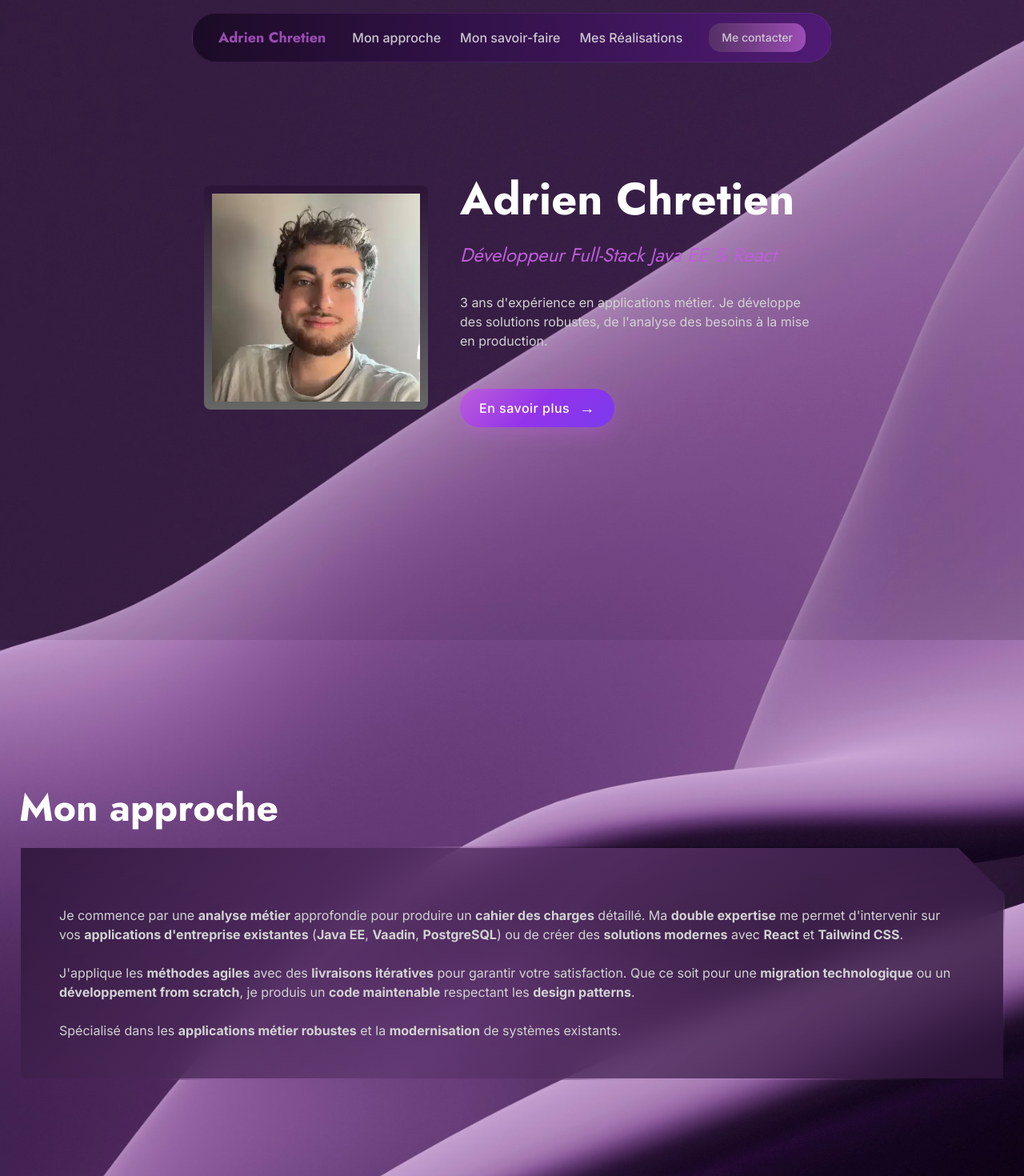
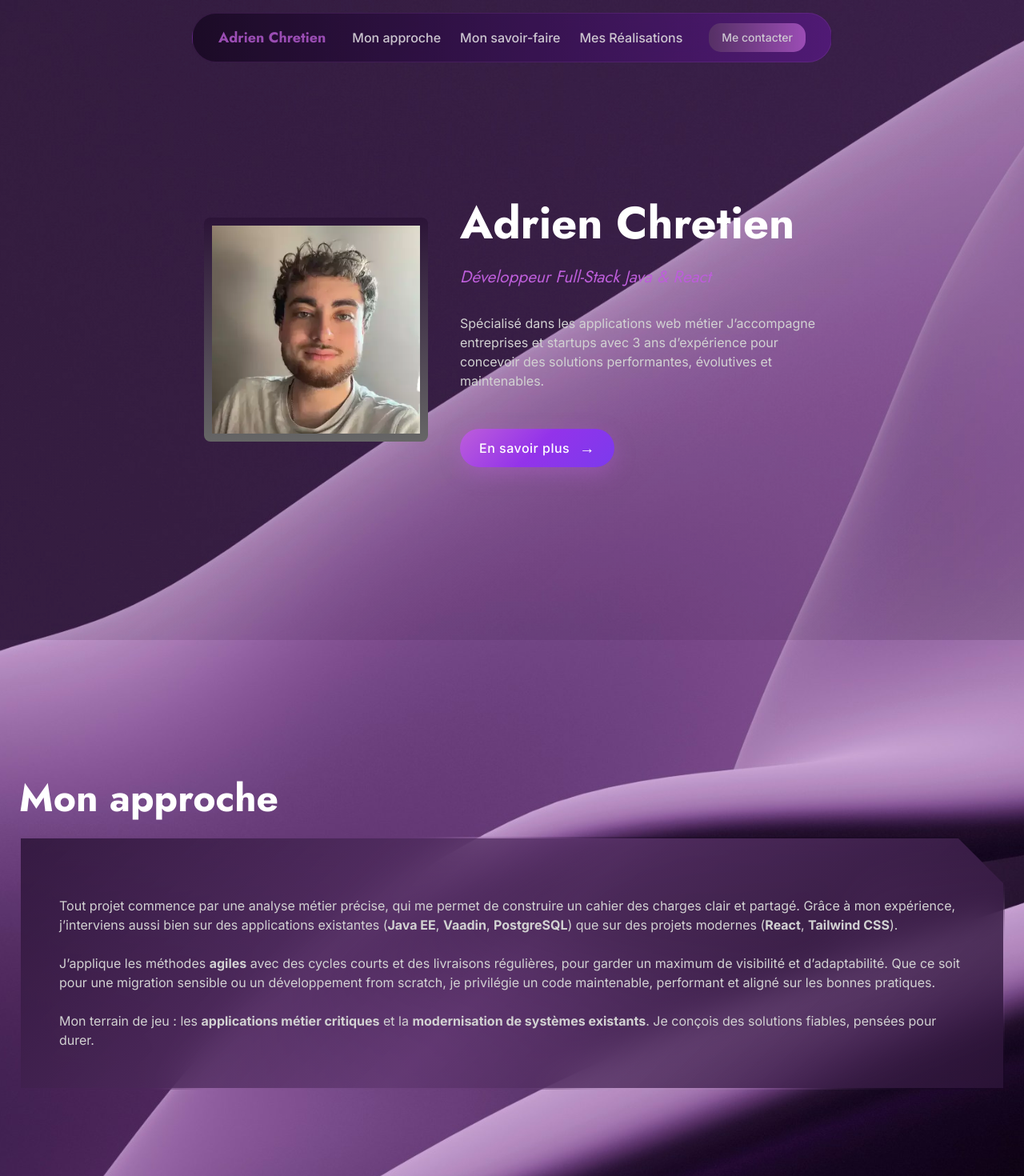
Before and after one commit to Adrien222/portfolio-adrien-chretien, a React (Vite) app: page / in a window 1280 px wide. Shown: the top 1470 px of the page at 80% size. Built offline with nearby package versions, Linux system fonts and the light colour scheme.

Commit message:
Finalisation text

```diff
--- a/src/data/portfolioData.js
+++ b/src/data/portfolioData.js
@@ -14,9 +14,9 @@ export const navigationItems = Object.freeze([
 // Informations personnelles
 export const personalInfo = Object.freeze({
   name: 'Adrien Chretien',
-  title: 'Développeur Full-Stack Java EE & React',
-  description: '3 ans d\'expérience en applications métier.',
-  fullDescription: 'Je développe des solutions robustes, de l\'analyse des besoins à la mise en production.',
+  title: 'Développeur Full-Stack Java & React',
+  description: 'Spécialisé dans les applications web métier',
+  fullDescription: 'J’accompagne entreprises et startups avec 3 ans d’expérience pour concevoir des solutions performantes, évolutives et maintenables.',
   location: 'Beauvais, France',
   email: 'adrienchretien2002@gmail.com',
   linkedin: 'https://linkedin.com/in/adrien-chretien-b0408a223',
@@ -30,57 +30,57 @@ export const skillsData = Object.freeze([
     id: 'java',
     name: 'Java',
     version: '8+',
-    description: 'Développement backend robuste avec 3 ans d\'expérience',
+    description: 'Java : 3 ans de Java au service du solide, du scalable et du zéro compromis qualité.',
     category: 'backend'
   },
   {
     id: 'react',
     name: 'React',
-    description: 'Interfaces modernes et performantes',
+    description: 'React : Des UI claires, rapides et élégantes.',
     category: 'frontend'
   },
   {
     id: 'laravel',
     name: 'Laravel',
     version: '10+',
-    description: 'Framework PHP pour développement rapide',
+    description: 'Laravel : APIs robustes, livrées vite et bien.',
     category: 'backend'
   },
   {
     id: 'vaadin',
     name: 'Vaadin',
     version: '8+',
-    description: 'Applications web d\'entreprise avec Java',
+    description: 'Vaadin : la puissance Java pour des UIs métier fiables et complexes.',
     category: 'frontend'
   },
   {
     id: 'postgresql',
     name: 'PostgreSQL',
-    description: 'Base de données relationnelle pour applications critiques',
+    description: 'PostgreSQL : données sécurisées, performances garanties à grande échelle',
     category: 'database'
   },
   {
     id: 'tailwind',
     name: 'Tailwind CSS',
-    description: 'Design system moderne pour interfaces responsive',
+    description: 'Tailwind : design system précis, responsive et scalable.',
     category: 'frontend'
   },
   {
     id: 'git',
     name: 'Git',
-    description: 'Code tracé et sauvegardé pour une maintenance simplifiée',
+    description: 'Git : contrôle, traçabilité, collaboration efficace',
     category: 'tools'
   },
   {
     id: 'agile',
     name: 'Méthodes agiles',
-    description: 'Livraisons itératives avec feedback client continu',
+    description: 'Agile : livraisons rapides, feedback continu, valeur constante.',
     category: 'methodology'
   },
   {
   id: 'figma',
   name: 'Figma',
-  description: 'Design d\'interfaces et prototypage pour des expériences utilisateur optimales',
+  description: 'Figma : idées concrètes en protos clairs, avant la première ligne de code.',
   category: 'tools'
   }
 ]);
@@ -91,65 +91,63 @@ export const projectsData = Object.freeze([
     id: 'teleconsultation',
     title: 'Plateforme Téléconsultation',
     subtitle: 'Secteur Santé • Java/Vaadin',
-    description: 'Refonte complète d\'une application multi-support de téléconsultation',
+    description: 'Mission : modernisation complète d\'une app santé en production',
     // Description détaillée pour le modal
-    detailedDescription: 'Mission stratégique au sein du premier Groupement d\'Intérêt Public français dédié au secteur de la santé. Modernisation technique et fonctionnelle complète d\'une application critique utilisée par des professionnels de santé en production.',
+    detailedDescription: 'Au cœur du premier GIP français dédié à la santé, j\'ai mené la transformation technique d\'une application critique utilisée quotidiennement par des professionnels de santé. Un défi technique et humain que j\'ai relevé avec brio.',
     technologies: ['Java EE', 'Vaadin 23', 'PostgreSQL', 'JPA', 'Maven', 'Hibernate'],
     duration: '3 ans',
     // Images pour le modal
     images: ['/src/assets/medicam1.png'],
     details: {
-      context: 'Mission stratégique au sein du premier GIP français dédié à la santé',
+      context: 'Mission stratégique au cœur du système de santé français',
       achievements: [
-        'Migration technologique complète : Vaadin V13 → V23, Java 8 → Java 11',
-        'Développement interface patient complète avec optimisation mobile/tablette',
-        'Intégration technique avancée Jitsi : solution d\'assistance vidéo custom, gestion de présence intelligente',
-        'Refonte du processus de paiement avec intégration API Mangopay',
-        'Architecture DevOps complète : automatisation Maven, configuration Nginx/WildFly'
+        '🚀 Migration technique réalisé : Vaadin V13 → V23, Java 8 → Java 11 sans casse',
+        '📱 Interface patient from scratch : responsive agréable, adoption immédiate',
+        '🎥 Intégration Jitsi sur-mesure : assistance vidéo fluide, gestion de présence intelligente',
+        '💳 Refonte paiement complète : intégration Mangopay sécurisée et performante',
+        '⚙️ Architecture DevOps robuste : pipeline Maven automatisé, config Nginx/WildFly optimale'
       ],
-      impact: 'Amélioration significative des performances et de l\'ergonomie utilisateur. Fidélité parfaite aux maquettes design pour une expérience utilisateur cohérente.'
+      impact: 'Une UX transformée et des performances accrues : la nouvelle version de l’app de téléconsultation a séduit les professionnels de santé et remplacé l’ancienne sans frein majeur.'
     }
   },
-  {
+{
     id: 'club-nautique',
     title: 'Back-Office Club Nautique',
     subtitle: 'Secteur Sports • Laravel/Vue.js',
-    description: 'Digitalisation des processus métier d\'une association de sport nautique',
-    detailedDescription: 'Création complète d\'une plateforme de gestion digitale pour Glisse Sensation, club de sports nautiques innovant. Projet mené en équipe de 4 personnes selon la méthode en V, avec relation client privilégiée en tant que référent technique principal.',
+    description: 'Nouvelle solution sur mesure, taillée pour les besoins métier',
+    detailedDescription: 'Glisse Sensation utilisait une solution développée par une agence, mais qui ne correspondait plus à leurs besoins. En tant que référent technique, j’ai mené une équipe de 4 pour concevoir une application sur mesure, parfaitement adaptée à leurs processus et à leur quotidien. Relation client fluide, qualité technique au rendez-vous.',
     technologies: ['Laravel 11', 'Vue.js', 'MySQL', 'Figma'],
-    duration: '6 mois',
     images: ['/src/assets/glisse-sensation1.png', '/src/assets/glisse-sensation2.png'],
     details: {
-      context: 'Création complète d\'une plateforme de gestion pour Glisse Sensation',
+      context: 'Conception d’une solution métier sur mesure pour un club nautique innovant',
       achievements: [
-        'Analyse métier approfondie : rédaction d\'un cahier des charges complet après étude des processus existants',
-        'Conception UX/UI complète via Figma : maquettes fonctionnelles validées avec le client',
-        'Développement full-stack avec Laravel 11 et Vue.js, architecture MVC robuste et évolutive',
-        'Base de données MySQL optimisée avec gestion via PhpMyAdmin',
-        'Interface responsive native : adaptation parfaite tablette et PC pour usage terrain/bureau'
+        '🔍 Analyse métier détaillée : processus observés, besoins clarifiés',
+        '🎨 Design UX/UI complet sur Figma : maquettes validées rapidement',
+        '💻 Développement full-stack Laravel 11 + Vue.js : architecture robuste et évolutive',
+        '🗄️ Base MySQL optimisée : gestion simple et performances accrues',
+        '📱 Responsive by design : utilisation fluide sur tablette terrain et PC bureau'
       ],
-      impact: 'Digitalisation complète des processus manuels du club. Interface intuitive permettant une adoption rapide par l\'équipe pédagogique.'
-    }
+      impact:'Un back-office sur mesure, parfaitement adapté aux processus internes et plus pertinent que la solution héritée de l’agence.'
+
+  }
+
   },
   {
     id: 'portfolio',
-    title: 'Mon Portfolio',
+    title: 'Ce Portfolio !',
     subtitle: 'Personnel • React/Tailwind',
-    description: 'Ce projet m\'a pris (beaucoup) plus de temps que prévu !',
-    detailedDescription: 'Portfolio personnel développé pendant ma transition vers React. Projet from scratch avec design Figma personnalisé, mettant l\'accent sur les performances et l\'expérience utilisateur moderne.',
+    description: 'Un projet personnel pour explorer React en profondeur et soigner chaque détail UI/UX.',
+    detailedDescription: 'Ce portfolio a été conçu comme un terrain d’apprentissage et de démonstration. J’y ai travaillé la réflexion maquettage sur Figma, la transposition en code avec Tailwind, les animations et l’optimisation responsive. L’objectif : produire une vitrine technique claire, performante et adaptée à tous les supports.',
     technologies: ['React 18', 'Tailwind CSS', 'Vite', 'EmailJS'],
-    duration: 'En cours',
     images: ['/src/assets/maquette-portfolio.png', '/src/assets/responsive-portfolio.png'],
     details: {
-      context: 'Portfolio personnel développé pendant transition vers React',
+      context: 'Vitrine technique développée pour progresser en React et approfondir mes pratiques UI/UX',
       achievements: [
-        'Configuration Tailwind personnalisée basée sur design Figma complet',
-        'Composants React modulaires avec animations fluides et effects hover',
-        'Architecture clean et maintenable respectant les bonnes pratiques',
-        'Optimisation performance et accessibilité (lighthouse score > 90%)',
-        'Système de routage et navigation smooth entre sections'
+        '🎨 Conception et maquettage sur Figma, transposés fidèlement en Tailwind',
+        '⚛️ Composants React modulaires : animations fluides et interactions soignées',
+        '📱 Responsive design : expérience fluide sur mobile, tablette et desktop',
       ],
-      impact: 'Vitrine technique démontrant ma polyvalence frontend/backend et ma capacité à créer des interfaces modernes et engageantes.'
+      impact: 'Un projet personnel formateur qui illustre ma maîtrise du cycle complet : de la maquette au code, en passant par le responsive et l’optimisation des performances.'
     }
   }
 ]);
@@ -157,11 +155,11 @@ export const projectsData = Object.freeze([
 // Section Contact
 export const contactData = Object.freeze({
   title: 'Parlons de votre projet',
-  subtitle: 'Un projet en tête ? Parlons-en !',
+  subtitle: 'Un défi technique ? Échangeons !',
   placeholders: {
     name: "Votre nom ou celui de votre entreprise",
     email: "votre.email@entreprise.com",
-    message: "Décrivez-moi votre projet : objectifs, délais, technologies souhaitées... Plus vous serez précis, mieux je pourrai vous aider !"
+    message: "Décrivez-moi votre défi : objectifs, délais, contraintes techniques..."
   },
   footer: {
     copyright: '© 2025 {name}. All Rights Reserved.',
@@ -178,9 +176,9 @@ export const contactData = Object.freeze({
 // Configuration du formulaire de contact avec EmailJS
 export const contactConfig = Object.freeze({
   emailjs: {
-    serviceId: 'service_2bnlcvq',     // À remplacer par ton Service ID
-    templateId: 'template_6tuepv3',   // À remplacer par ton Template ID
-    publicKey: 'l1Gg0HmaR-G4BSTCx'     // À remplacer par ta Public Key
+    serviceId: 'service_2bnlcvq',
+    templateId: 'template_6tuepv3',
+    publicKey: 'l1Gg0HmaR-G4BSTCx'
   },
   fields: [
     { id: 'name', label: 'Nom', type: 'text', required: true },
@@ -199,10 +197,10 @@ export const contactConfig = Object.freeze({
   },
   messages: {
     sending: 'Envoi en cours...',
-    success: 'Message envoyé avec succès ! Je vous répondrai rapidement.',
-    error: 'Une erreur est survenue lors de l\'envoi. Veuillez réessayer.',
-    networkError: 'Problème de connexion. Vérifiez votre connexion internet.',
-    validationError: 'Veuillez corriger les erreurs avant d\'envoyer.'
+    success: 'Message reçu 5/5 ! Je reviens vers vous très vite avec du concret.',
+    error: 'Oups, un bug ! Réessayez ou contactez-moi directement.',
+    networkError: 'Problème de réseau. Vérifiez votre connexion et on repart !',
+    validationError: 'Quelques détails manquent pour que je puisse vous aider au mieux.'
   }
 });
 
@@ -212,18 +210,18 @@ export const approachData = Object.freeze({
   content: [
     {
       type: 'paragraph',
-      text: 'Je commence par une **analyse métier** approfondie pour produire un **cahier des charges** détaillé. Ma **double expertise** me permet d\'intervenir sur vos **applications d\'entreprise existantes** (**Java EE**, **Vaadin**, **PostgreSQL**) ou de créer des **solutions modernes** avec **React** et **Tailwind CSS**.'
+      text: 'Tout projet commence par une analyse métier précise, qui me permet de construire un cahier des charges clair et partagé. Grâce à mon expérience, j’interviens aussi bien sur des applications existantes (**Java EE**, **Vaadin**, **PostgreSQL**) que sur des projets modernes (**React**, **Tailwind CSS**).'
     },
     {
       type: 'paragraph',
-      text: 'J\'applique les **méthodes agiles** avec des **livraisons itératives** pour garantir votre satisfaction. Que ce soit pour une **migration technologique** ou un **développement from scratch**, je produis un **code maintenable** respectant les **design patterns**.'
+      text: 'J’applique les méthodes **agiles** avec des cycles courts et des livraisons régulières, pour garder un maximum de visibilité et d’adaptabilité. Que ce soit pour une migration sensible ou un développement from scratch, je privilégie un code maintenable, performant et aligné sur les bonnes pratiques.'
     },
     {
       type: 'paragraph',
-      text: 'Spécialisé dans les **applications métier robustes** et la **modernisation** de systèmes existants.'
+      text: 'Mon terrain de jeu : les **applications métier critiques** et la **modernisation de systèmes existants**. Je conçois des solutions fiables, pensées pour durer.'
     }
   ],
-  figmaNote: 'Je maîtrise également Figma, ça peut être utile pour designer vos nouvelles interfaces (je l\'ai mis là : plus de place pour respecter mon design !)'
+  figmaNote: 'Je maîtrise également **Figma**, utile pour concevoir et prototyper des interfaces avant le développement.'
 });
 
 // Configuration des animations et interactions
--- a/src/index.css
+++ b/src/index.css
@@ -92,6 +92,7 @@
     margin: 0 auto;
     min-height: calc(100vh - 120px);
     align-items: center;
+    padding-top: 5rem;
   }
 
 
@@ -131,7 +132,7 @@
   /* Sous-titre (spécialité) */
   .hero-subtitle {
     font-family: 'Jost', sans-serif;
-    font-size: 1.5rem;
+    font-size: 1.3rem;
     font-weight: 400;
     color: #BD5EDA;
     line-height: 1.3;
@@ -160,6 +161,7 @@
     .hero-container {
       gap: 2rem;
       max-width: 900px;
+      padding-top: 2rem;
     }
 
     .hero-profile-image {
```
